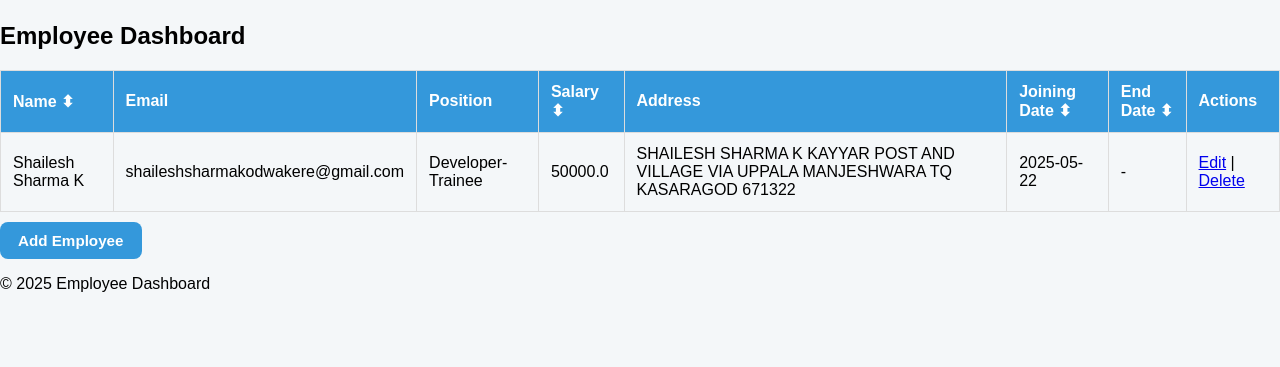
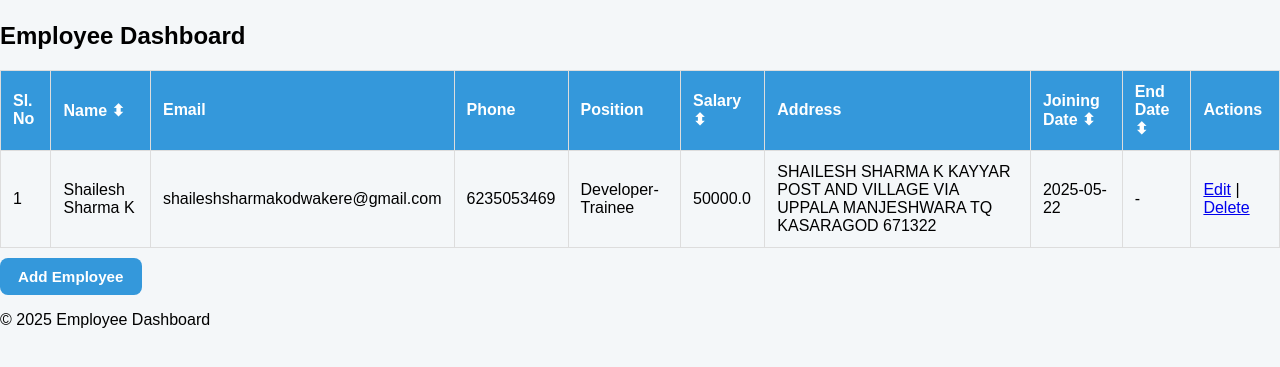
Before and after one commit to ssharmak/CRUD_APP, a Flask app: page / in a window 1280 px wide. Shown: the part 58-425 px from the top of the page. Run offline with Flask 3, Linux system fonts and the light colour scheme.

Commit message:
Phone added

```diff
--- a/routes.py
+++ b/routes.py
@@ -78,6 +78,7 @@ def init_app(app):
             # Collect form data submitted by the user
             name = request.form['name']
             email = request.form['email']
+            phone = request.form['phone']
             position = request.form['position']
             salary = float(request.form['salary']) if request.form['salary'] else 0
             address = request.form['address']
@@ -88,6 +89,7 @@ def init_app(app):
             new_employee = Employee(
                 name=name,
                 email=email,
+                phone = phone,
                 position=position,
                 salary=salary,
                 address=address,
@@ -120,6 +122,7 @@ def init_app(app):
             # Update the employee object with new data from the form
             employee.name = request.form['name']
             employee.email = request.form['email']
+            employee.phone = request.form['phone']
             employee.position = request.form['position']
             employee.salary = float(request.form['salary']) if request.form['salary'] else 0
             employee.address = request.form['address']
--- a/templates/add_employee.html
+++ b/templates/add_employee.html
@@ -16,6 +16,11 @@ styles, etc.) #} {% block content %}
     <!-- Input for Employee Email -->
     <label>Email:</label>
     <input type="email" name="email" required />
+    <br /><br />
+
+    <!-- Input for Employee Phone -->
+    <label for="phone">Phone Number:</label>
+    <input type="text" id="phone" name="phone" required />
     <br /><br />
 
     <!-- Input for Employee Position/Job Role -->
--- a/templates/dashboard.html
+++ b/templates/dashboard.html
@@ -8,14 +8,15 @@
   <table id="employeeTable">
     <thead>
       <tr>
-        <!-- Sortable columns (click to sort using JavaScript function) -->
-        <th onclick="sortTable(0)">Name ⬍</th>
+        <th>Sl. No</th>
+        <th onclick="sortTable(1)">Name ⬍</th>
         <th>Email</th>
+        <th>Phone</th>
         <th>Position</th>
-        <th onclick="sortTable(3)">Salary ⬍</th>
+        <th onclick="sortTable(5)">Salary ⬍</th>
         <th>Address</th>
-        <th onclick="sortTable(5)">Joining Date ⬍</th>
-        <th onclick="sortTable(6)">End Date ⬍</th>
+        <th onclick="sortTable(7)">Joining Date ⬍</th>
+        <th onclick="sortTable(8)">End Date ⬍</th>
         <th>Actions</th>
       </tr>
     </thead>
@@ -23,8 +24,11 @@
       <!-- Loop through all employees from backend -->
       {% for emp in employees %}
       <tr>
+        <td>{{ loop.index }}</td>
+        <!-- Sl. No (auto increments) -->
         <td>{{ emp.name }}</td>
         <td>{{ emp.email }}</td>
+        <td>{{ emp.phone }}</td>
         <td>{{ emp.position }}</td>
         <td>{{ emp.salary }}</td>
         <td>{{ emp.address }}</td>
```
Also changed, not shown: models.py (+11 -8 lines), templates/update_employee.html (+8 -0 lines), instance/employees.db.
